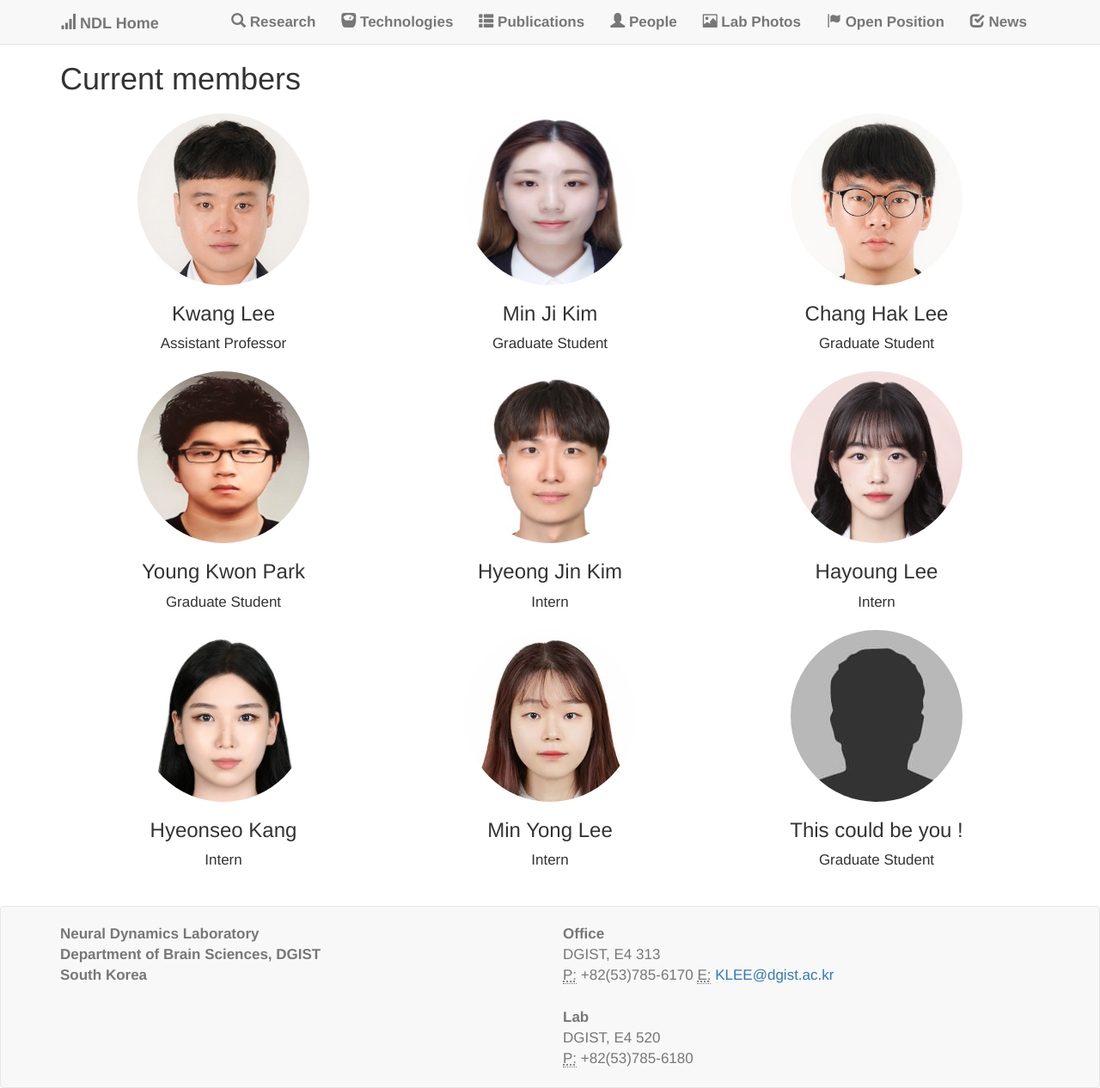
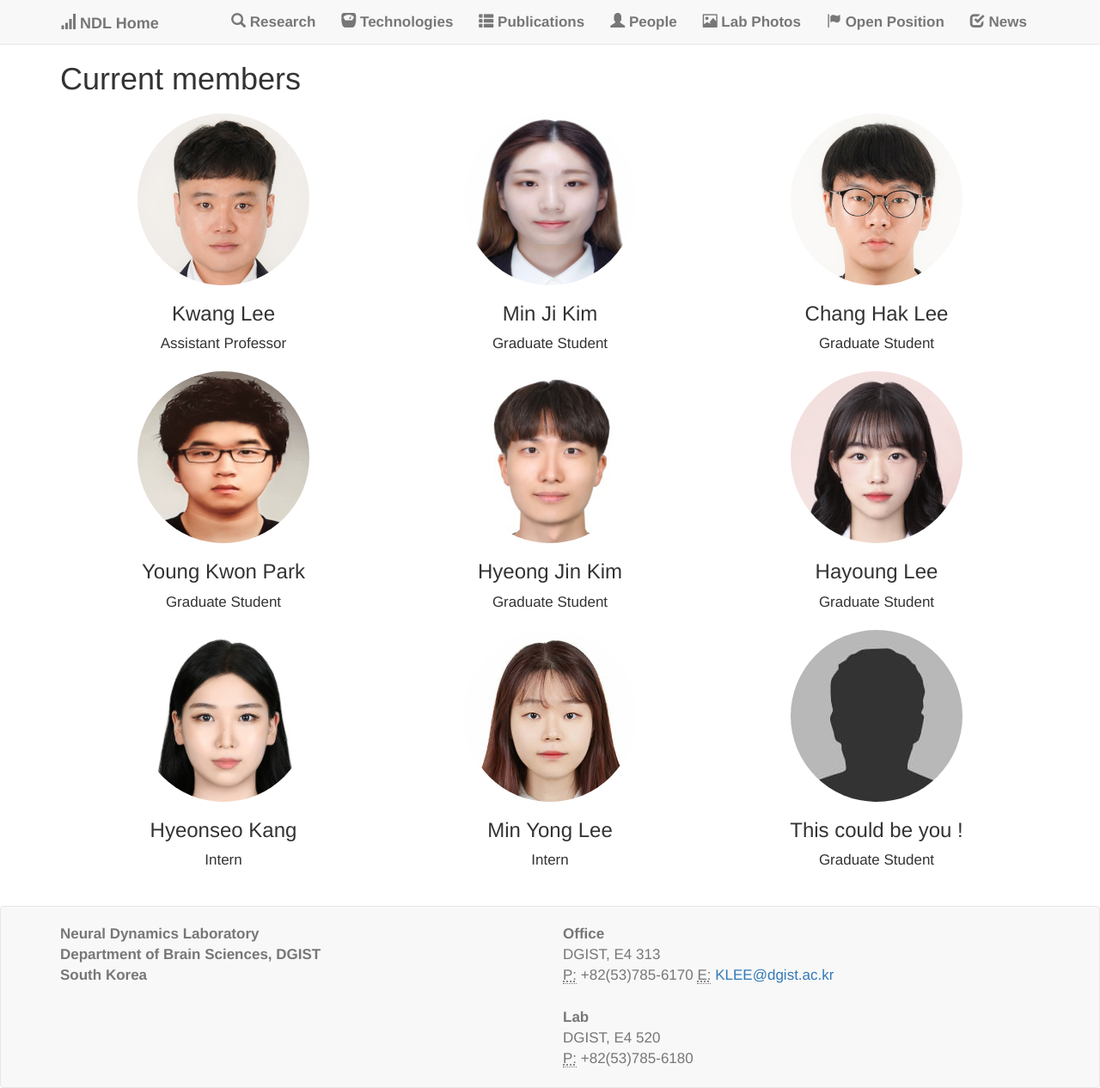
Before and after one commit to kleelab/kleelab.github.io, a Jekyll site: the page built from people.html, in a window 1280 px wide. Shown: the whole page at 86% size. Built offline with Jekyll 4.4.1, drawn with Linux system fonts in a browser that asks for light colours; nearby versions of some CDN libraries; a style sheet for code colours, icons or effects is not loaded.

Commit message:
Update people.yml

```diff
--- a/_data/people.yml
+++ b/_data/people.yml
@@ -17,11 +17,11 @@
   photo: "/images/Young Kwon Park.jpg"
 
 - name: Hyeong Jin Kim
-  role: Intern
+  role: Graduate Student
   photo: "/images/Hyeong Jin Kim.jpg"
 
 - name: Hayoung Lee
-  role: Intern
+  role: Graduate Student
   photo: "/images/Hayoung Lee.JPG"
 
 - name: Hyeonseo Kang
```
